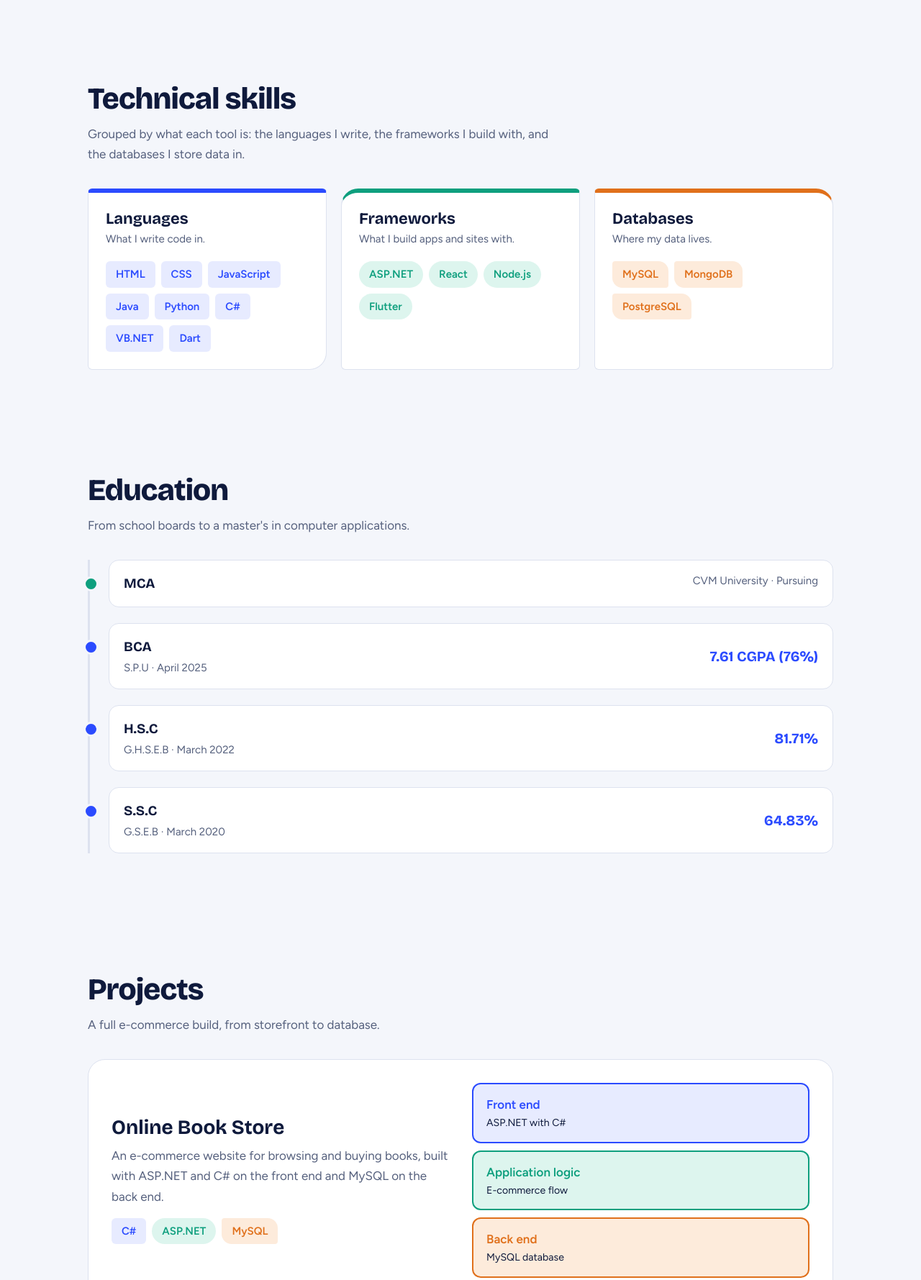
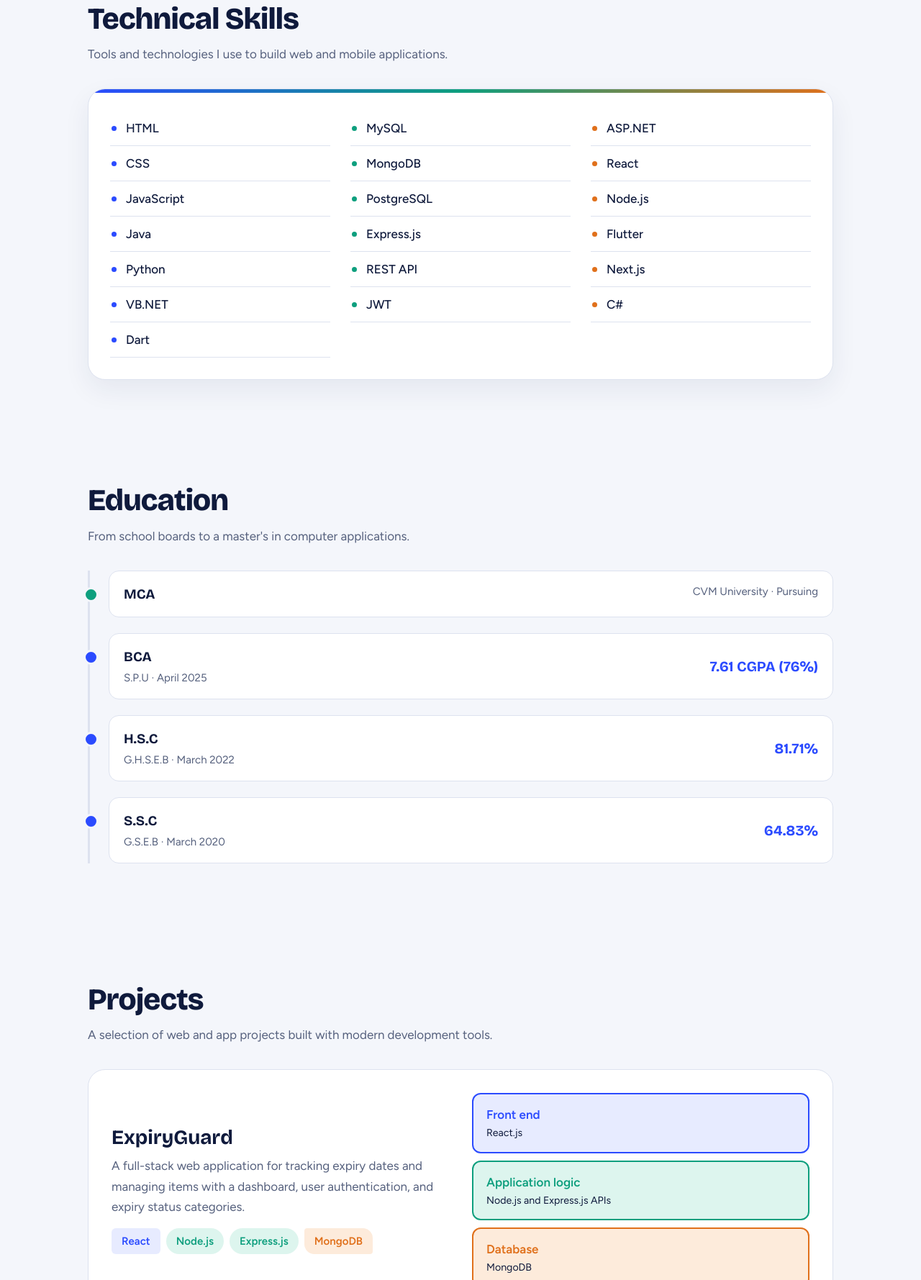
Before and after one commit to VhoraAman1802/portfolio, a plain HTML site: page index.html in a window 1280 px wide. Shown: the part 1021-2800 px from the top of the page at 72% size. Drawn offline with nearby package versions, Linux system fonts and the light colour scheme.

Commit message:
Add files via upload

```diff
--- a/index.html
+++ b/index.html
@@ -60,20 +60,16 @@ h1 span{display:block;color:var(--lang)}
 .facts li span:last-child{font-weight:600;text-align:right}
 
 /* skills */
-.skillgrid{display:grid;grid-template-columns:repeat(3,1fr);gap:20px}
-.cat{background:var(--surface);border:1px solid var(--line);border-top-width:6px;padding:24px}
-.cat h3{font-size:22px;margin-bottom:4px}
-.cat p{margin:0 0 18px;color:var(--muted);font-size:15px}
-.cat.l{border-top-color:var(--lang);border-radius:6px 6px 24px 6px}
-.cat.f{border-top-color:var(--fw);border-radius:24px 6px 6px 6px}
-.cat.d{border-top-color:var(--db);border-radius:6px 24px 6px 6px}
+.skills-card{position:relative;overflow:hidden;background:var(--surface);border:1px solid var(--line);border-radius:24px;padding:30px;box-shadow:0 14px 36px rgba(25,42,90,.07)}
+.skills-card::before{content:"";position:absolute;top:0;left:0;right:0;height:5px;background:linear-gradient(90deg,var(--lang),var(--fw),var(--db))}
+.skills-list{display:grid;grid-template-columns:repeat(3,minmax(0,1fr));gap:0 28px;margin:0;padding:0;list-style:none}
+.skills-list li{position:relative;padding:10px 12px 10px 22px;border-bottom:1px solid var(--line);font-weight:500;color:var(--ink)}
+.skills-list li::before{content:"";position:absolute;left:2px;top:21px;width:7px;height:7px;border-radius:50%;background:var(--lang)}
+.skills-list li:nth-child(3n+2)::before{background:var(--fw)}
+.skills-list li:nth-child(3n)::before{background:var(--db)}
 .chips{display:flex;flex-wrap:wrap;gap:8px;margin:0;padding:0;list-style:none}
 .chips li{padding:6px 14px;font-weight:600;font-size:15px}
-.l .chips li{background:var(--lang-bg);color:var(--lang);border-radius:6px}
-.f .chips li{background:var(--fw-bg);color:var(--fw);border-radius:99px}
-.d .chips li{background:var(--db-bg);color:var(--db);border-radius:4px 14px 4px 14px}
 .chips li.new{outline:2px dashed currentColor;outline-offset:2px}
-.legend{margin-top:18px;color:var(--muted);font-size:14px}
 
 /* timeline */
 .tl{list-style:none;margin:0;padding:0 0 0 26px;border-left:3px solid var(--line)}
@@ -104,7 +100,8 @@ footer{text-align:center;color:var(--muted);font-size:14px;padding:30px 22px 40p
 
 @media (max-width:820px){
   .hero .wrap,.about,.proj{grid-template-columns:1fr}
-  .skillgrid{grid-template-columns:1fr}
+  .skills-list{grid-template-columns:repeat(2,minmax(0,1fr));gap:0 16px}
+  .skills-card{padding:24px}
   section{padding:52px 0}
   .tl li{grid-template-columns:1fr}
   .tl .score{grid-row:auto;grid-column:auto}
@@ -124,7 +121,7 @@ footer{text-align:center;color:var(--muted);font-size:14px;padding:30px 22px 40p
   <div>
     <div class="status"><i></i>Open to internships</div>
     <h1>Aman Vahora<span>Web Developer</span></h1>
-    <p>MCA student from Anand, Gujarat. I build websites and apps with React, Node.js, Flutter and ASP.NET, and I'm looking for an internship where I can work on real projects.</p>
+    5
     <div class="btns"><a class="btn main" href="#contact">Get in touch</a><a class="btn" href="#projects">See my project</a></div>
   </div>
 </div></section>
@@ -143,15 +140,18 @@ footer{text-align:center;color:var(--muted);font-size:14px;padding:30px 22px 40p
 </div></section>
 
 <section id="skills"><div class="wrap">
-  <h2>Technical skills</h2>
-  <p class="lead">Grouped by what each tool is: the languages I write, the frameworks I build with, and the databases I store data in.</p>
-  <div class="skillgrid">
-    <article class="cat l"><h3>Languages</h3><p>What I write code in.</p>
-      <ul class="chips"><li>HTML</li><li>CSS</li><li>JavaScript</li><li>Java</li><li>Python</li><li>C#</li><li>VB.NET</li><li>Dart</li></ul></article>
-    <article class="cat f"><h3>Frameworks</h3><p>What I build apps and sites with.</p>
-      <ul class="chips"><li>ASP.NET</li><li>React</li><li>Node.js</li><li>Flutter</li></ul></article>
-    <article class="cat d"><h3>Databases</h3><p>Where my data lives.</p>
-      <ul class="chips"><li>MySQL</li><li>MongoDB</li><li>PostgreSQL</li></ul></article>
+  <h2>Technical Skills</h2>
+  <p class="lead">Tools and technologies I use to build web and mobile applications.</p>
+  <div class="skills-card">
+    <ul class="skills-list">
+      <li>HTML</li><li>MySQL</li><li>ASP.NET</li>
+      <li>CSS</li><li>MongoDB</li><li>React</li>
+      <li>JavaScript</li><li>PostgreSQL</li><li>Node.js</li>
+      <li>Java</li><li>Express.js</li><li>Flutter</li>
+      <li>Python</li><li>REST API</li><li>Next.js</li>
+      <li>VB.NET</li><li>JWT</li><li>C#</li>
+      <li>Dart</li>
+    </ul>
   </div>
 </div></section>
 
@@ -168,14 +168,38 @@ footer{text-align:center;color:var(--muted);font-size:14px;padding:30px 22px 40p
 
 <section id="projects"><div class="wrap">
   <h2>Projects</h2>
-  <p class="lead">A full e-commerce build, from storefront to database.</p>
+  <p class="lead">A selection of web and app projects built with modern development tools.</p>
   <article class="proj">
     <div>
-      <h3>Online Book Store</h3>
-      <p>An e-commerce website for browsing and buying books, built with ASP.NET and C# on the front end and MySQL on the back end.</p>
-      <ul class="chips"><li style="background:var(--lang-bg);color:var(--lang);border-radius:6px">C#</li><li style="background:var(--fw-bg);color:var(--fw);border-radius:99px">ASP.NET</li><li style="background:var(--db-bg);color:var(--db);border-radius:4px 14px 4px 14px">MySQL</li></ul>
+       <h3>ExpiryGuard</h3>
+       <p>A full-stack web application for tracking expiry dates and managing items with a dashboard, user authentication, and expiry status categories.</p>
+       <ul class="chips"><li style="background:var(--lang-bg);color:var(--lang);border-radius:6px">React</li><li style="background:var(--fw-bg);color:var(--fw);border-radius:99px">Node.js</li><li style="background:var(--fw-bg);color:var(--fw);border-radius:99px">Express.js</li><li style="background:var(--db-bg);color:var(--db);border-radius:4px 14px 4px 14px">MongoDB</li></ul>
     </div>
-    <div class="diagram" aria-label="Project architecture">
+    <div class="diagram" aria-label="ExpiryGuard architecture">
+      <div class="a">Front end<small>React.js</small></div>
+      <div class="b">Application logic<small>Node.js and Express.js APIs</small></div>
+      <div class="c">Database<small>MongoDB</small></div>
+    </div>
+  </article>
+  <article class="proj" style="margin-top:24px">
+    <div>
+       <h3>FileFlow – File Converter</h3>
+       <p>A Flutter application with a user interface for PDF, Word, and image conversion workflows. File selection and conversion functionality are still in progress.</p>
+       <ul class="chips"><li style="background:var(--lang-bg);color:var(--lang);border-radius:6px">Flutter</li><li style="background:var(--fw-bg);color:var(--fw);border-radius:99px">Dart</li></ul>
+    </div>
+    <div class="diagram" aria-label="FileFlow app overview">
+      <div class="a">Mobile UI<small>Flutter and Dart</small></div>
+      <div class="b">Conversion options<small>PDF, Word, and images</small></div>
+      <div class="c">Current focus<small>File selection and conversion</small></div>
+    </div>
+  </article>
+  <article class="proj" style="margin-top:24px">
+    <div>
+       <h3>Bechloe – Online Bookstore</h3>
+       <p>An e-commerce website for browsing and buying books, built with ASP.NET and C# on the front end and MySQL on the back end.</p>
+       <ul class="chips"><li style="background:var(--lang-bg);color:var(--lang);border-radius:6px">C#</li><li style="background:var(--fw-bg);color:var(--fw);border-radius:99px">ASP.NET</li><li style="background:var(--db-bg);color:var(--db);border-radius:4px 14px 4px 14px">MySQL</li></ul>
+    </div>
+    <div class="diagram" aria-label="Bechloe project architecture">
       <div class="a">Front end<small>ASP.NET with C#</small></div>
       <div class="b">Application logic<small>E-commerce flow</small></div>
       <div class="c">Back end<small>MySQL database</small></div>
@@ -186,7 +210,7 @@ footer{text-align:center;color:var(--muted);font-size:14px;padding:30px 22px 40p
 <section id="contact"><div class="wrap">
   <div class="contact">
     <h2>Contact</h2>
-    <p>I'm ready to apply what I've learned to real projects. Send me a message or give me a call.</p>
+
     <div class="btns" style="justify-content:center">
       <a class="btn main" href="mailto:vohraaman1805@gmail.com">vohraaman1805@gmail.com</a>
       <a class="btn" href="tel:+919924963665">+91 99249 63665</a>
@@ -194,6 +218,6 @@ footer{text-align:center;color:var(--muted);font-size:14px;padding:30px 22px 40p
   </div>
 </div></section>
 </main>
-<footer>© 2026 Aman Mahamadshafi Vahora</footer>
+<footer> Aman Mahamadshafi Vahora</footer>
 </body>
 </html>
```
